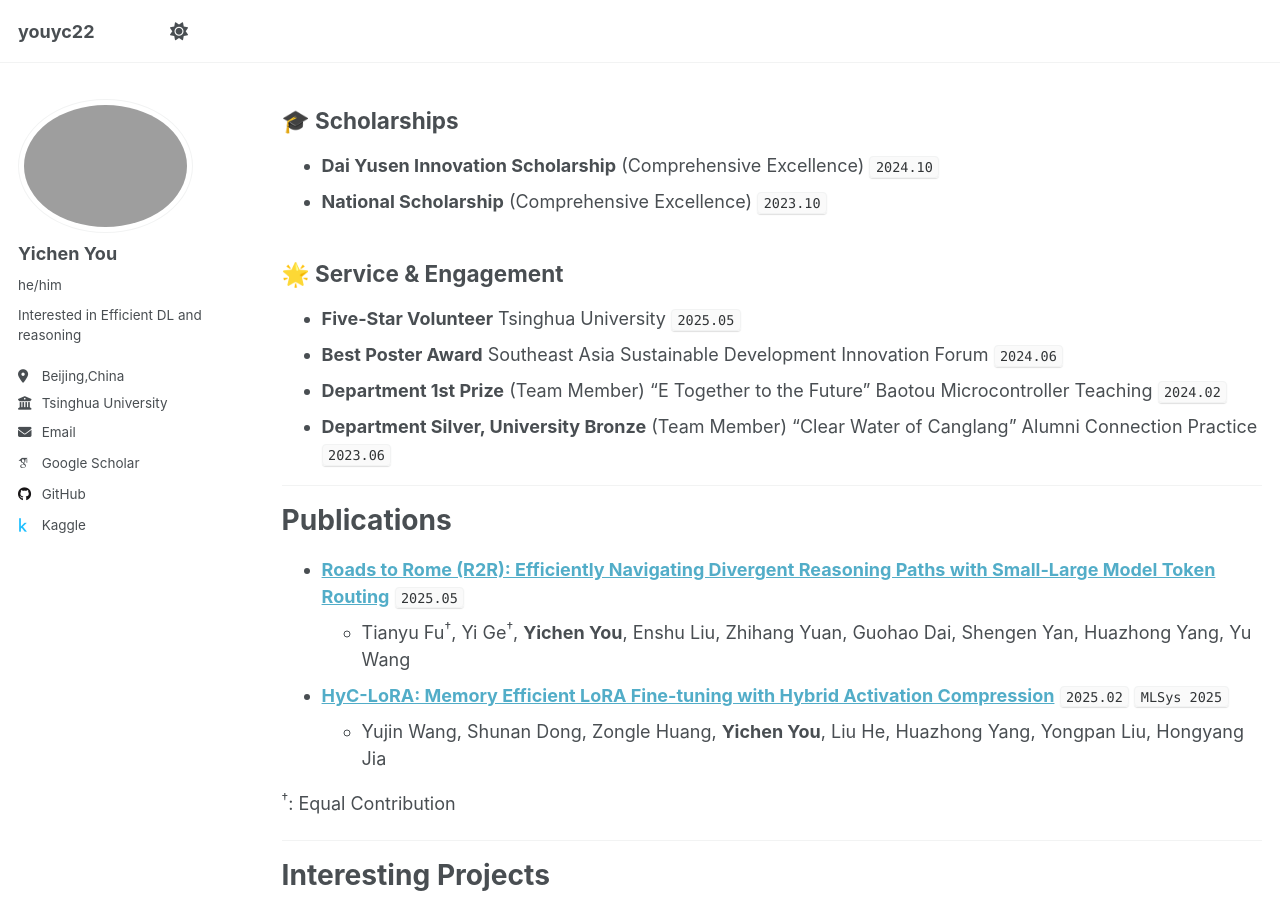
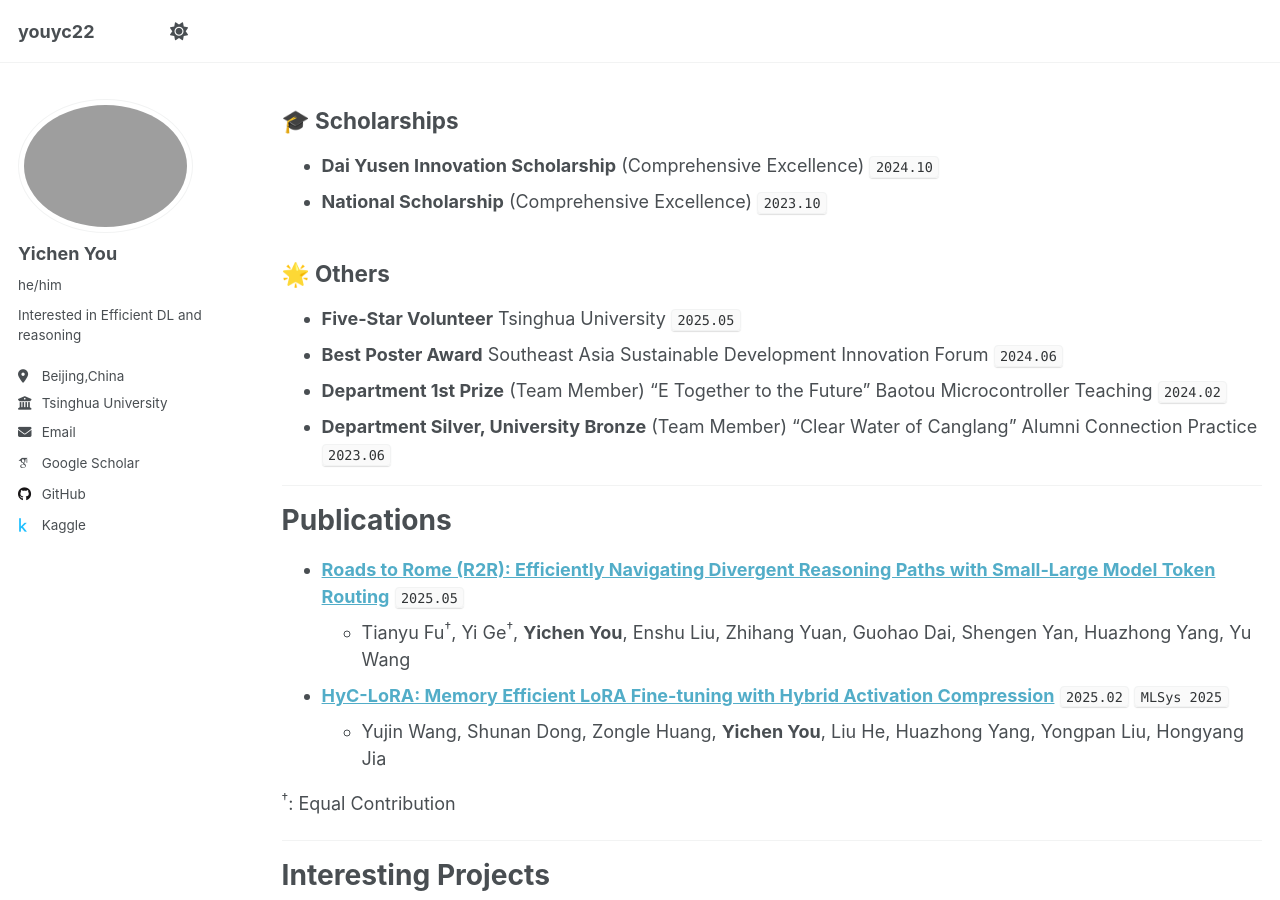
Before and after one commit to youyc22/youyc22.github.io.backup, a Jekyll site: the page built from _pages/about.md, in a window 1280 px wide and 900 px high, scrolled down 802 px. Built offline with Jekyll 4.4.1, drawn with Linux system fonts in a browser that asks for light colours; some web fonts are replaced.

```diff
--- a/_pages/about.md
+++ b/_pages/about.md
@@ -35,7 +35,7 @@ Selected Awards/Honors
 * **Dai Yusen Innovation Scholarship** (Comprehensive Excellence) `2024.10`
 * **National Scholarship** (Comprehensive Excellence) `2023.10`
 
-## 🌟 Service & Engagement
+## 🌟 Others
 * **Five-Star Volunteer** Tsinghua University `2025.05`
 * **Best Poster Award** Southeast Asia Sustainable Development Innovation Forum `2024.06`
 <!-- * **Four-Star Volunteer** Tsinghua University `2024.05` -->
```
Also changed, not shown: _pages/cv.md (+1 -1 lines).
